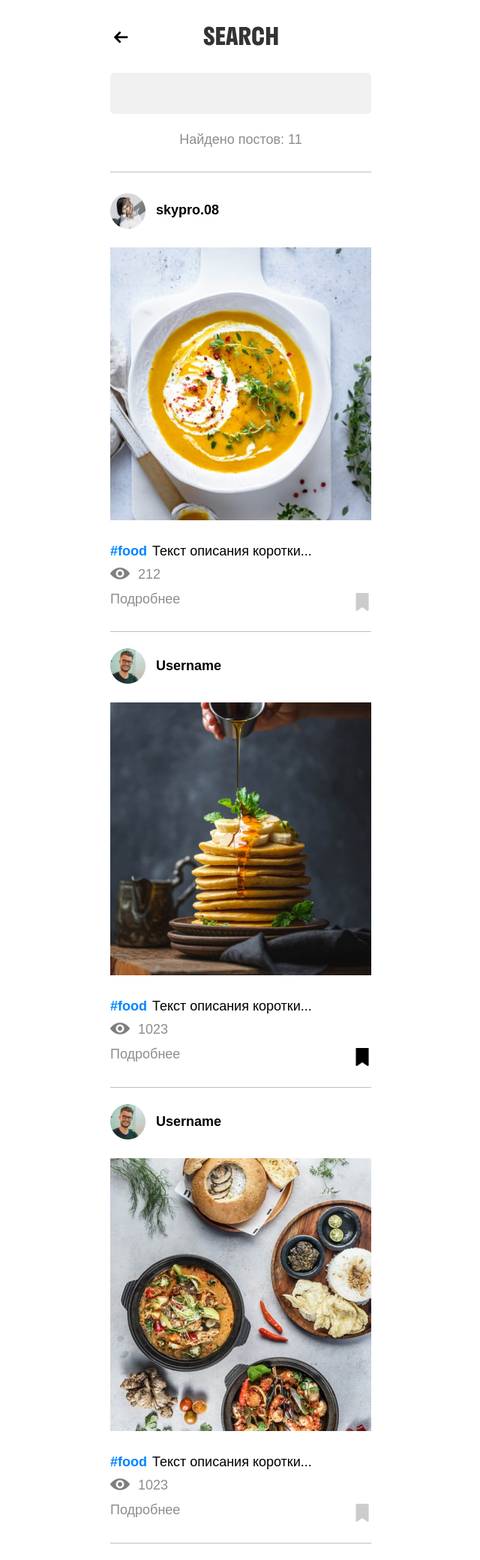
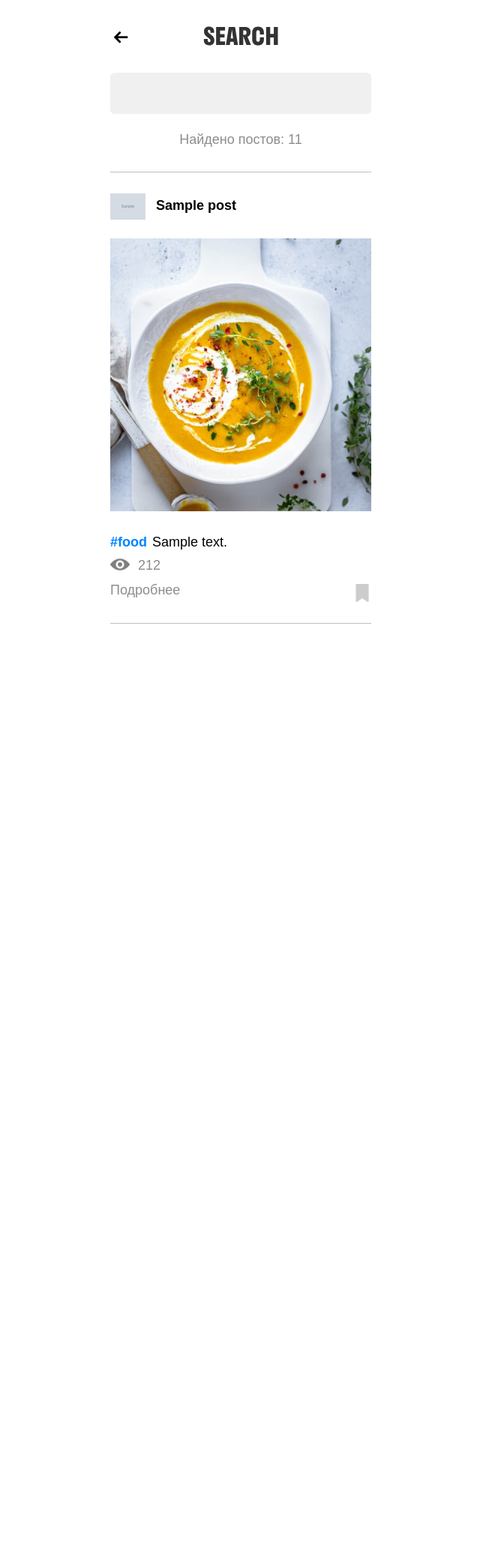
Before and after one commit to gooh123/coure2, a Flask app: template templates/search.html in a window 1280 px wide. Shown: the whole page at 75% size, without its empty margins (319-959 px from the left). After the commit the page ends 832 px from the top, so only its background shows below. Run offline with Flask 2, Linux system fonts and the light colour scheme; the template is opened without the code that fills it: most values are stand-ins (such as "Sample title", 1, 10 or a date in 2020); grey boxes marked "Sample" are stand-in pictures.

Commit message:
Update search.html

```diff
--- a/templates/search.html
+++ b/templates/search.html
@@ -31,19 +31,20 @@
       <p class="search__results">Найдено постов: 11</p>
     </div>
     <section class="items">
+      {% for post in posts %}
       <div class="items__item item">
         <div class="item__top">
-          <a href="/user-feed.html" class="item__head">
+          <a href="{{ url_for('main_blueprint.user_feed', poster_name=post.poster_name ) }}" class="item__head">
             <div class="item__ava-wrap">
-              <img src="static/img/ava1.png" alt="" class="item__ava" width="47">
+              <img src="{{ post.poster_avatar }}" alt="" class="item__ava" width="47">
             </div>
-            <span class="item__username">skypro.08</span>
+            <span class="item__username">{{ post.poster_name }}</span>
           </a>
         </div>
-        <a href="/post.html" class="item__post-link">
+        <a href="{{ url_for('main_blueprint.post_info', pk=post.pk ) }}" class="item__post-link">
           <img src="static/img/post5.jpg" alt="" width="348" class="item__post-img">
         </a>
-        <p class="item__descr"><a href="/tag.html" class="item__tag">#food</a> Текст описания коротки...</p>
+        <p class="item__descr"><a href="/tag.html" class="item__tag">#food</a> {{ post.content }}</p>
         <div class="item__post-info">
           <div class="item__counter">
             <img src="static/img/eye.png" alt="" class="item__counter-icon" width="26">
@@ -51,64 +52,13 @@
           </div>
         </div>
         <div class="item__post-bottom">
-          <a href="/post.html" class="item__btn-more">Подробнее</a>
+          <a href="{{ url_for('main_blueprint.post_info', pk=post.pk ) }}" class="item__btn-more">Подробнее</a>
           <button type="button" class="item__bookmark-btn">
             <img src="static/img/bookmark.png" alt="" class="item__bookmark-icon" width="24">
           </button>
         </div>
       </div>
-      <div class="items__item item">
-        <div class="item__top">
-          <a href="/user-feed.html" class="item__head">
-            <div class="item__ava-wrap">
-              <img src="static/img/ava2.png" alt="" class="item__ava" width="47">
-            </div>
-            <span class="item__username">Username</span>
-          </a>
-        </div>
-        <a href="/post.html" class="item__post-link">
-          <img src="static/img/post6.jpg" alt="" width="348" class="item__post-img">
-        </a>
-        <p class="item__descr"><a href="/tag.html" class="item__tag">#food</a> Текст описания коротки...</p>
-        <div class="item__post-info">
-          <div class="item__counter">
-            <img src="static/img/eye.png" alt="" class="item__counter-icon" width="26">
-            <span class="item__counter-text">1023</span>
-          </div>
-        </div>
-        <div class="item__post-bottom">
-          <a href="/post.html" class="item__btn-more">Подробнее</a>
-          <button type="button" class="item__bookmark-btn active">
-            <img src="static/img/bookmark.png" alt="" class="item__bookmark-icon" width="24">
-          </button>
-        </div>
-      </div>
-      <div class="items__item item">
-        <div class="item__top">
-          <a href="/user-feed.html" class="item__head">
-            <div class="item__ava-wrap">
-              <img src="static/img/ava2.png" alt="" class="item__ava" width="47">
-            </div>
-            <span class="item__username">Username</span>
-          </a>
-        </div>
-        <a href="/post.html" class="item__post-link">
-          <img src="static/img/post7.jpg" alt="" width="348" class="item__post-img">
-        </a>
-        <p class="item__descr"><a href="/tag.html" class="item__tag">#food</a> Текст описания коротки...</p>
-        <div class="item__post-info">
-          <div class="item__counter">
-            <img src="static/img/eye.png" alt="" class="item__counter-icon" width="26">
-            <span class="item__counter-text">1023</span>
-          </div>
-        </div>
-        <div class="item__post-bottom">
-          <a href="/post.html" class="item__btn-more">Подробнее</a>
-          <button type="button" class="item__bookmark-btn">
-            <img src="static/img/bookmark.png" alt="" class="item__bookmark-icon" width="24">
-          </button>
-        </div>
-      </div>
+      {% endfor %}
     </section>
   </main>
   <svg xmlns="http://www.w3.org/2000/svg" style="display:none">
```
